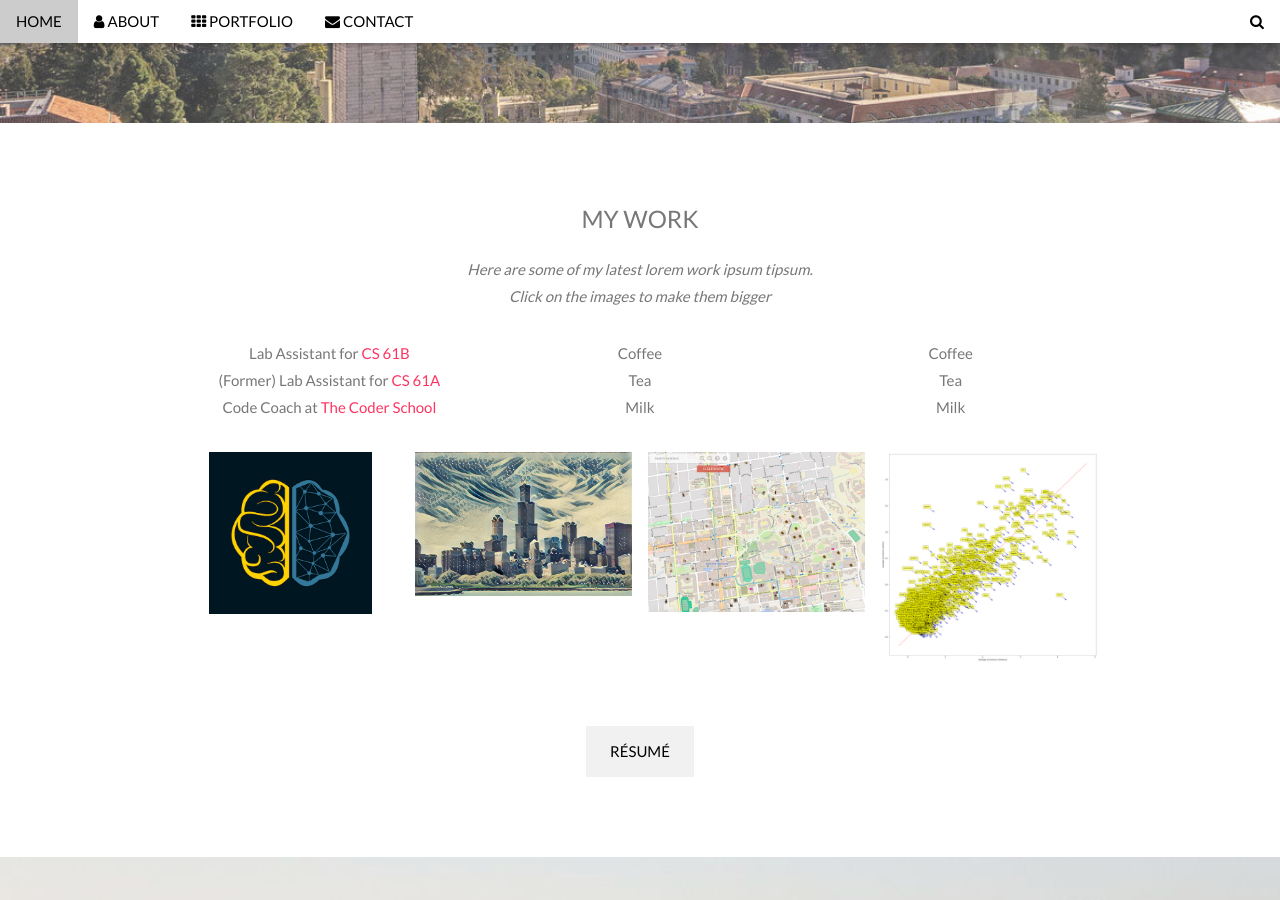
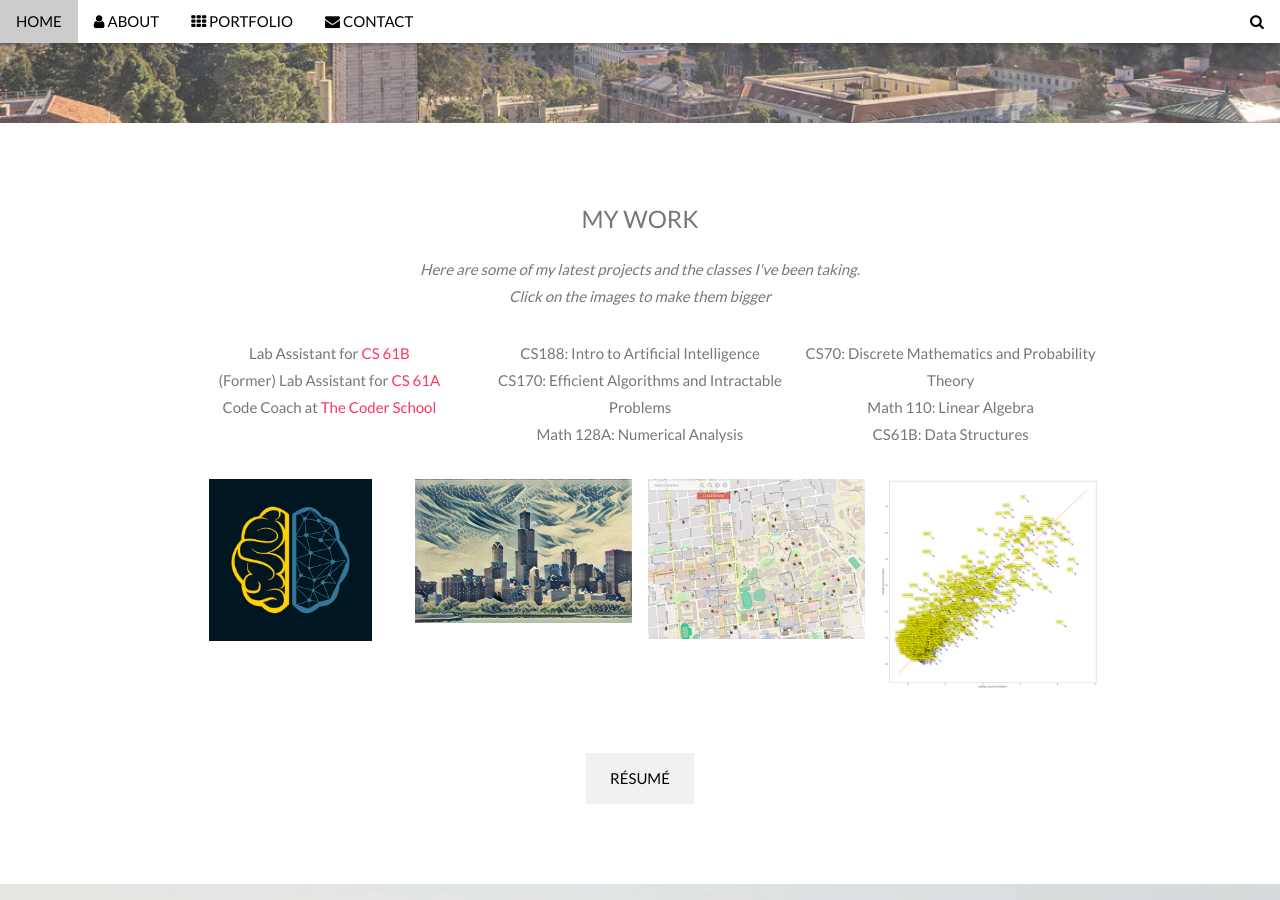
Before and after one commit to asetoodehnia/asetoodehnia.github.io, a Jekyll site: the page index.html, which Jekyll copies as it is, in a window 1280 px wide and 900 px high, scrolled down 1940 px. Built offline with Jekyll 4.4.1, drawn with Linux system fonts in a browser that asks for light colours.

Commit message:
added courses

```diff
--- a/index.html
+++ b/index.html
@@ -176,28 +176,28 @@ body, html {
 <!-- Container (Portfolio Section) -->
 <div class="w3-content w3-container w3-padding-64" id="portfolio">
   <h3 class="w3-center">MY WORK</h3>
-  <p class="w3-center"><em>Here are some of my latest lorem work ipsum tipsum.<br> Click on the images to make them bigger</em></p>
+  <p class="w3-center"><em>Here are some of my latest projects and the classes I've been taking.<br> Click on the images to make them bigger</em></p>
 
   <!-- Responsive Grid. Four columns on tablets, laptops and desktops. Will stack on mobile devices/small screens (100% width) -->
   <div class="w3-row-padding w3-center">
     <div class="w3-col m4">
-      <p>Lab Assistant for <font color="#FE3562"><a href="http://sp18.datastructur.es/" style="text-decoration:none">CS 61B</a></font><br />
-         (Former) Lab Assistant for <font color="#FE3562"><a href="https://cs61a.org/" style="text-decoration:none">CS 61A</a></font><br />
-         Code Coach at <font color="#FE3562"><a href="https://www.thecoderschool.com/berkeley/" style="text-decoration:none">The Coder School</a></font><br />
+      <p>Lab Assistant for <font color="#FE3562"><a href="http://sp18.datastructur.es/" target="_blank" style="text-decoration:none">CS 61B</a></font><br />
+         (Former) Lab Assistant for <font color="#FE3562"><a href="https://cs61a.org/" target="_blank" style="text-decoration:none">CS 61A</a></font><br />
+         Code Coach at <font color="#FE3562"><a href="https://www.thecoderschool.com/berkeley/" target="_blank" style="text-decoration:none">The Coder School</a></font><br />
       </p>
     </div>
 
     <div class="w3-col m4">
-      <p>Coffee <br />
-         Tea <br />
-         Milk <br />
+      <p>CS188: Intro to Artificial Intelligence <br />
+         CS170: Efficient Algorithms and Intractable Problems <br />
+         Math 128A: Numerical Analysis <br />
       </p>
     </div>
 
     <div class="w3-col m4">
-     <p>Coffee <br />
-         Tea <br />
-         Milk <br />
+     <p>CS70: Discrete Mathematics and Probability Theory <br />
+        Math 110: Linear Algebra <br />
+        CS61B: Data Structures <br />
       </p>
     </div>
   </div>
```
